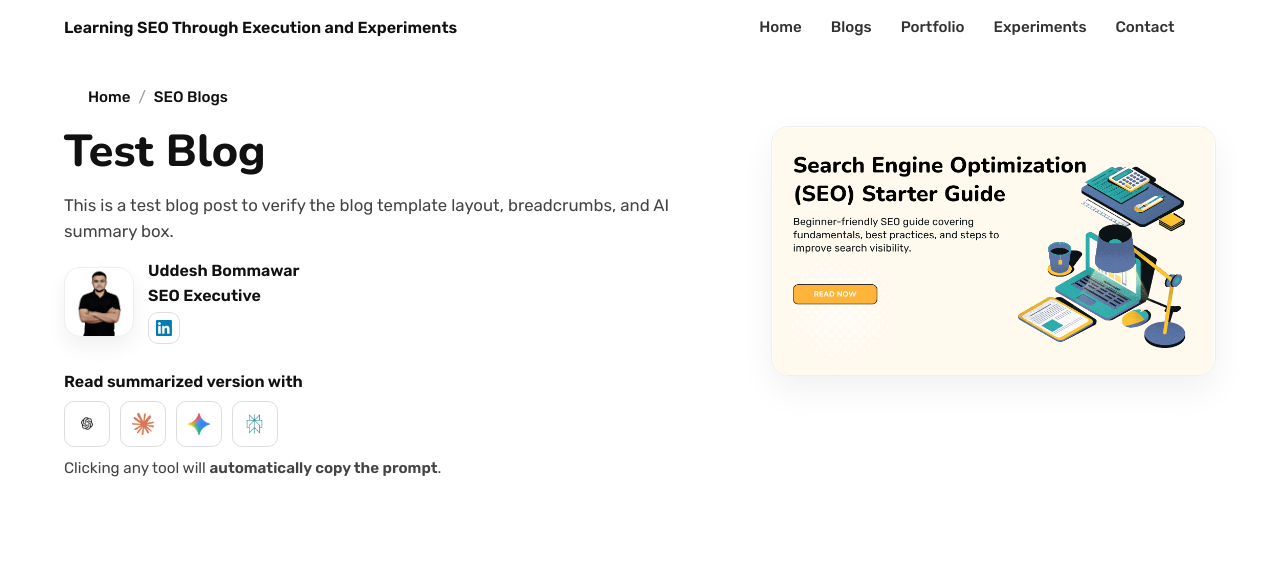
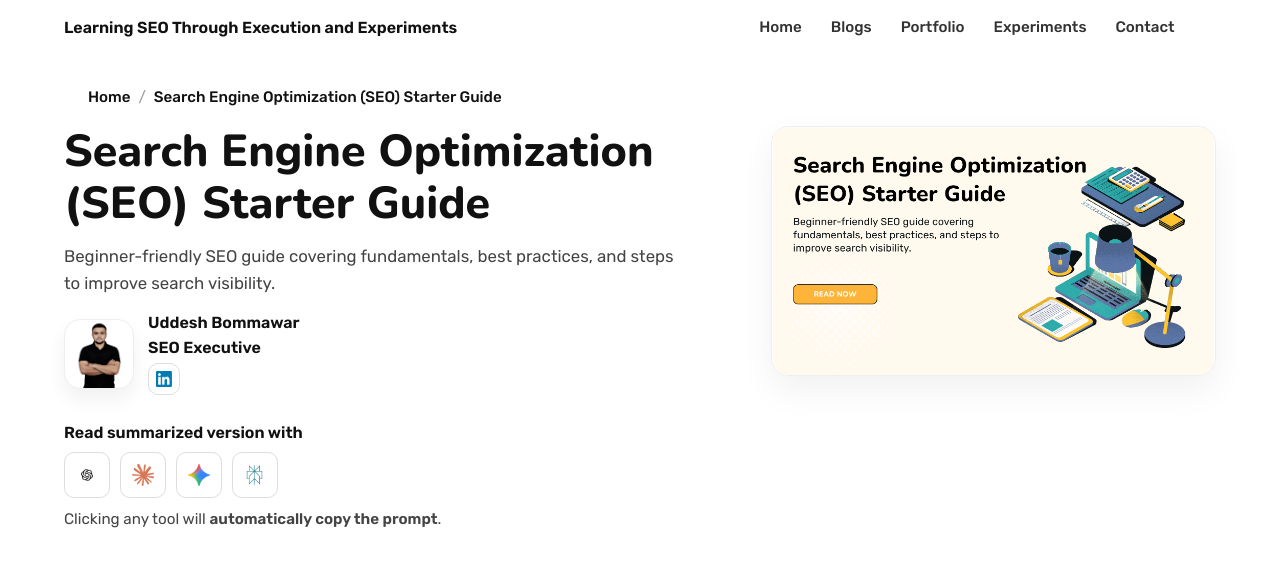
Before and after one commit to uddeshbommawar/uddeshbommawar.github.io, a Jekyll site: the page built from blogs/seo-blogs/test-blog.md, in a window 1280 px wide. Shown: the top 567 px of the page. Built offline with Jekyll 4.4.1, drawn with Linux system fonts in a browser that asks for light colours.

Commit message:
Update test-blog.md

```diff
--- a/blogs/seo-blogs/test-blog.md
+++ b/blogs/seo-blogs/test-blog.md
@@ -1,7 +1,7 @@
 ---
 layout: post
-title: "Test Blog"
-description: "This is a test blog post to verify the blog template layout, breadcrumbs, and AI summary box."
-breadcrumb_label: SEO Blogs
+title: "Search Engine Optimization (SEO) Starter Guide"
+description: "Beginner-friendly SEO guide covering fundamentals, best practices, and steps to improve search visibility."
+breadcrumb_label: Search Engine Optimization (SEO) Starter Guide
 featured_image: /assets/images/blog banners/SEO Guide.png
 ---
```
